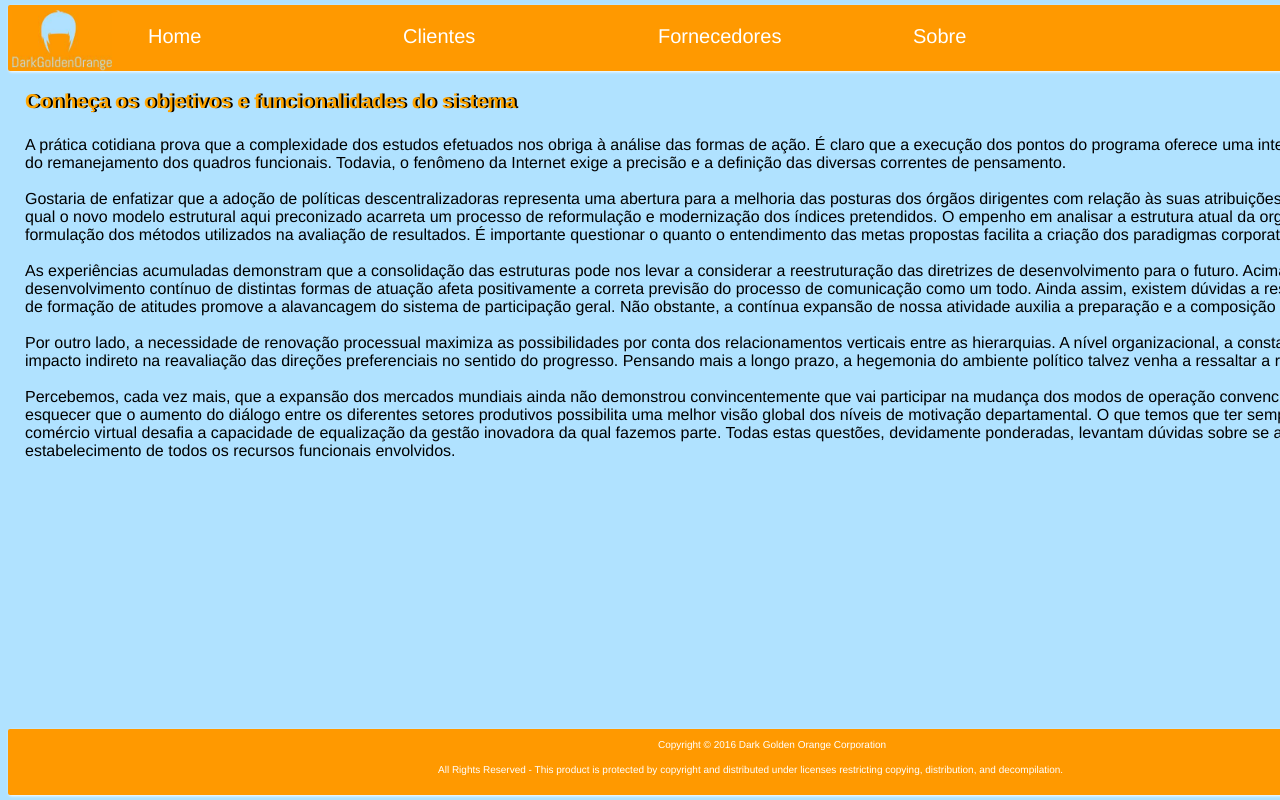
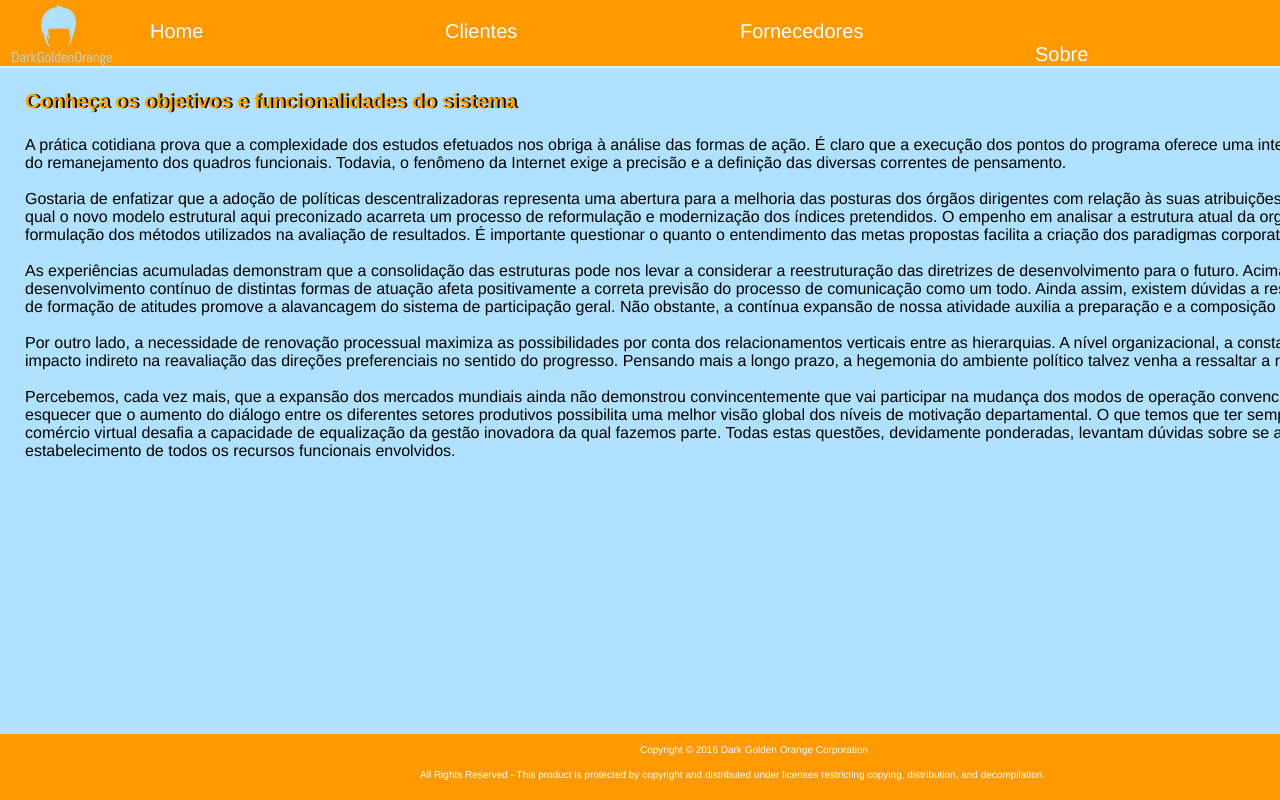
Before and after one commit to edgard-alexandre/WEB, a PHP site: page / in a window 1280 px wide. Run offline with PHP 8.4, Linux system fonts and the light colour scheme; data that the repository does not hold is empty.

Commit message:
Add files via upload

```diff
--- a/VersaoBoaMelhorada/add.php
+++ b/VersaoBoaMelhorada/add.php
@@ -22,9 +22,9 @@
 
 	// insere no BD
 	$PDO = db_connect();
-	$sql = "INSERT INTO clientes(nomeCliente,email,dataCadastro) VALUES (:name,:email,:dataCadastro)";
+	$sql = "INSERT INTO clientes(nomeCliente,email,dataCadastro) VALUES (:nomeCliente,:email,:dataCadastro)";
 	$stmt = $PDO->prepare($sql);
-	$stmt->bindParam(':name',$cliente->getNome());
+	$stmt->bindParam(':nomeCliente',$cliente->getNome());
 	$stmt->bindParam(':email',$cliente->getEmail());
 	$stmt->bindParam(':dataCadastro',$cliente->getDataCadastro());
 
--- a/VersaoBoaMelhorada/index.php
+++ b/VersaoBoaMelhorada/index.php
@@ -31,7 +31,7 @@
 		<div class="topo">
 			<ul class = "menu">
 				<li><a href="index.php">Home</a></li>
-				<li><a href="form-add.php">Clientes</a></li>
+				<li><a href="sla.php">Clientes</a></li>
 				<li><a href="#">Fornecedores</a></a></li>
 				<li><a href="sobre.html">Sobre</a></li>
 			</ul>
--- a/VersaoBoaMelhorada/style.css
+++ b/VersaoBoaMelhorada/style.css
@@ -4,7 +4,7 @@ body{
 
 img{
 	position: fixed;
-	top: 10px;
+	top: 5px;
 	left: 12px;
 }
 
@@ -15,7 +15,7 @@ img{
 
 .menu{
 	background: #FF9900;
-	width: 1545px;
+	width: 100%;
 	height: 66px;
 	box-shadow: 1px 1px 3px;
 	-moz-box-shadow: 1px 1px 3px;
@@ -23,7 +23,8 @@ img{
 	font-size: 20px;
 	color: white;
 	position: fixed;
-	top: -15px;
+	top: -20px;
+	left: -10px;
 }
 
 a{
@@ -35,15 +36,16 @@ a{
 .menu li a{
 	width: 55px;
 	height: 15px;
-	padding: 20px 100px;
+	padding: 20px 120px;
 	float: left;
 }
 
 .rodape{
 	background-color: #FF9900;
+	width: 120%;
 	position: fixed;
-	bottom: 5px;
-	width: 1586px;
+	left: -10px;
+	bottom: 0px;
 	height: 66px;
 	box-shadow: 1px 1px 3px;
 	-moz-box-shadow: 1px 1px 3px;
@@ -147,3 +149,8 @@ a{
 	position: absolute;
 	top: 30px;
 }
+
+.sla{
+	position: absolute;
+	top: 50px;
+}
```
Also changed, not shown: VersaoBoaMelhorada/form-add.php (+0 -29 lines), VersaoBoaMelhorada/sla.php (added, +26 -0 lines), VersaoBoaMelhorada/sobre.html (added, +13 -0 lines).
